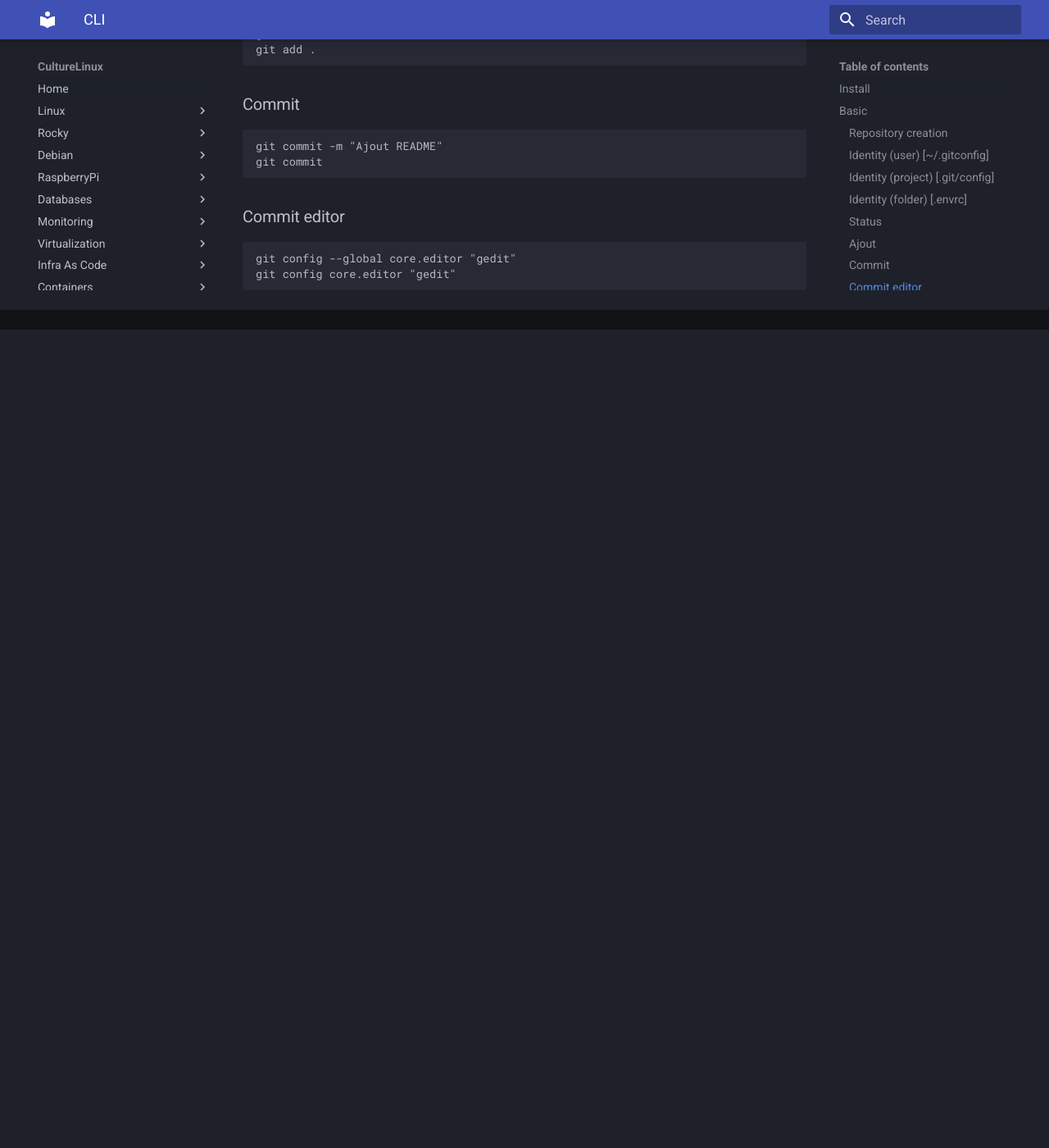
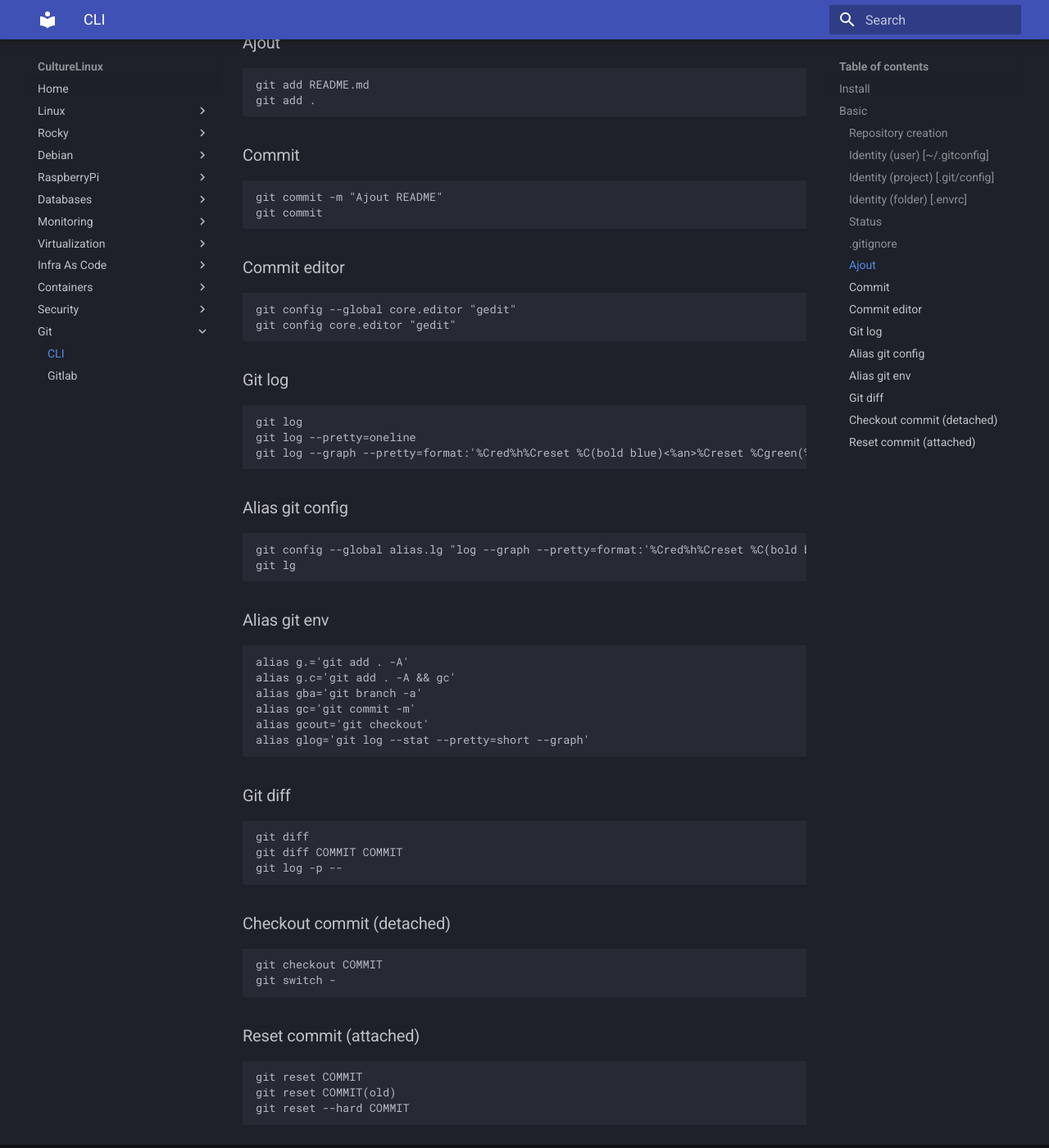
Before and after one commit to CultureLinux/doc, an MkDocs documentation site: the page built from docs/git/git.md, in a window 1280 px wide and 1400 px high, scrolled down 1148 px. Shown: the whole window at 82% size. Built offline with MkDocs 1.6.1 and Material for MkDocs 9.7.7, drawn with Linux system fonts in a browser that asks for light colours; before the commit the page ends 1550 px from its top, so only the background shows below that.

Commit message:
Ajout cli git + alias

```diff
--- a/docs/git/git.md
+++ b/docs/git/git.md
@@ -21,6 +21,8 @@
     export GIT_AUTHOR_EMAIL="$email"
 ### Status
     git status
+### .gitignore
+
 ### Ajout
     git add README.md
     git add .
@@ -30,3 +32,29 @@
 ### Commit editor
     git config --global core.editor "gedit"
     git config core.editor "gedit"
+### Git log
+    git log
+    git log --pretty=oneline
+    git log --graph --pretty=format:'%Cred%h%Creset %C(bold blue)<%an>%Creset %Cgreen(%cr) -%C(yellow)%d%Creset %s' --abbrev-commit
+### Alias git config
+    git config --global alias.lg "log --graph --pretty=format:'%Cred%h%Creset %C(bold blue)<%an>%Creset %Cgreen(%cr) -%C(yellow)%d%Creset %s'"
+    git lg
+### Alias git env
+    alias g.='git add . -A'
+    alias g.c='git add . -A && gc'
+    alias gba='git branch -a'
+    alias gc='git commit -m'
+    alias gcout='git checkout'
+    alias glog='git log --stat --pretty=short --graph'
+
+### Git diff
+    git diff
+    git diff COMMIT COMMIT
+    git log -p --
+### Checkout commit (detached)
+    git checkout COMMIT
+    git switch -
+### Reset commit (attached)
+    git reset COMMIT
+    git reset COMMIT(old)
+    git reset --hard COMMIT
```
